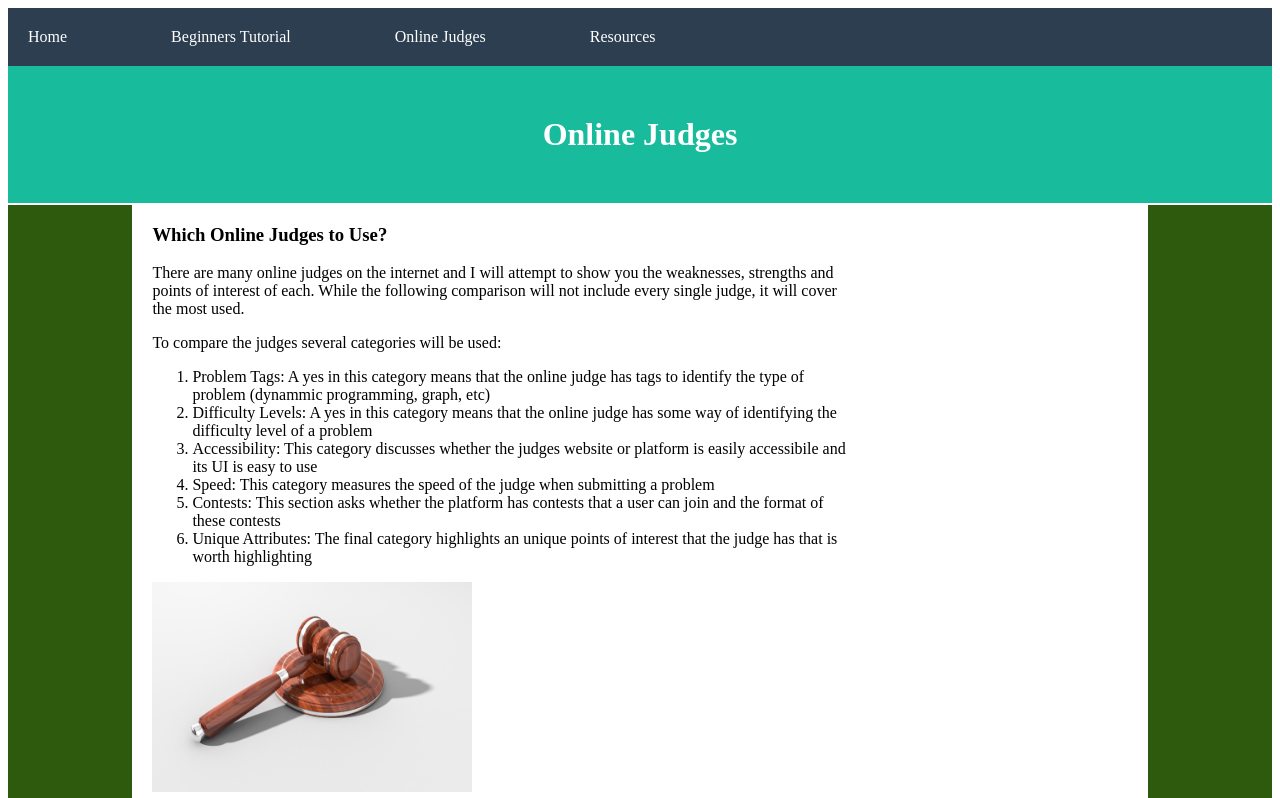
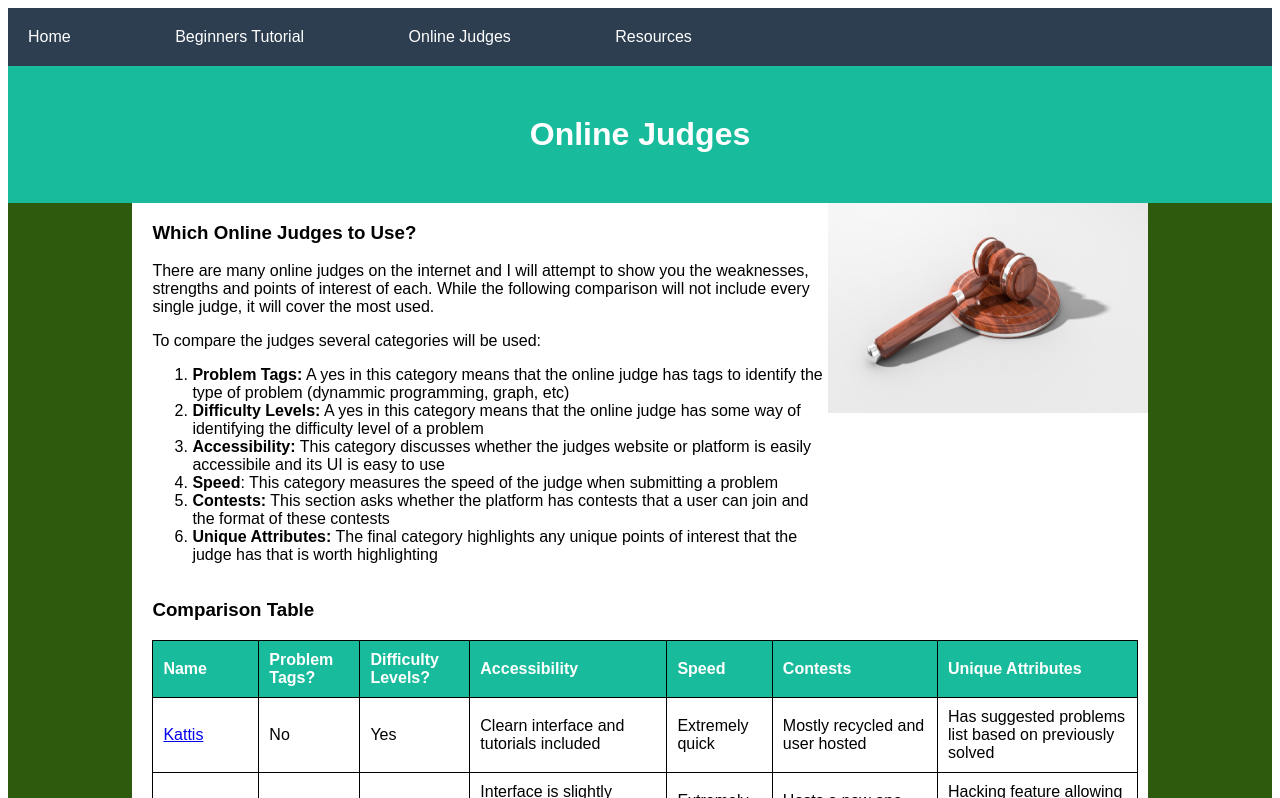
Before and after one commit to shaheedebrahim/sengAssignments, a plain HTML site: page Assignment1/onlineJudges.html in a window 1280 px wide. Shown: the top 798 px of the page. Drawn offline with Linux system fonts and the light colour scheme.

Commit message:
Minor finishing tweaks

```diff
--- a/Assignment1/onlineJudges.html
+++ b/Assignment1/onlineJudges.html
@@ -1,5 +1,5 @@
 <!doctype html>
-
+<!-- Shaheed Ebrahim -->
 <html>
 
 <head>
@@ -11,7 +11,7 @@
     <div class="navbar">
         <a href="index.html"> Home</a>
         <a href="beginnersTutorial.html"> Beginners Tutorial</a>
-        <a href="#onlineJudges"> Online Judges</a>
+        <a href="onlineJudges.html"> Online Judges</a>
         <a href="resources.html"> Resources</a>
     </div>
 
@@ -31,22 +31,22 @@
                         </p>
                         <p> To compare the judges several categories will be used:  </p>
                         <ol>
-                            <li> Problem Tags: A yes in this category means that the online judge
+                            <li> <b>Problem Tags:</b> A yes in this category means that the online judge
                                 has tags to identify the type of problem (dynammic programming, graph, etc)
                             </li>
-                            <li> Difficulty Levels: A yes in this category means that the online
+                            <li> <b>Difficulty Levels:</b> A yes in this category means that the online
                                 judge has some way of identifying the difficulty level of a problem
                             </li>
-                            <li>Accessibility: This category discusses whether the judges website
+                            <li><b>Accessibility:</b> This category discusses whether the judges website
                                 or platform is easily accessibile and its UI is easy to use
                             </li>
-                            <li> Speed: This category measures the speed of the judge when
+                            <li><b>Speed</b>: This category measures the speed of the judge when
                                 submitting a problem
                             </li>
-                            <li> Contests: This section asks whether the platform has contests
+                            <li><b>Contests:</b> This section asks whether the platform has contests
                                 that a user can join and the format of these contests
                             </li>
-                            <li> Unique Attributes: The final category highlights an unique points of
+                            <li> <b>Unique Attributes:</b> The final category highlights any unique points of
                                 interest that the judge has that is worth highlighting
                             </li>
                         </ol>
--- a/Assignment1/style.css
+++ b/Assignment1/style.css
@@ -1,9 +1,10 @@
+/* Shaheed Ebrahim */
 #intro-header{
     background-color: #18bc9c;
     text-align: center;
     padding: 20px;
     margin-top: 0px;
-    margin-bottom: 2px;
+    margin-bottom: 0px;
     color: white;
     padding-top: 50px;
     padding-bottom: 50px;
@@ -24,8 +25,8 @@
     color: white;
     background-size: 100%;
     font-size: 350%;
-    margin-top: 5px;
-    margin-bottom: 5px;
+    margin-top: 0px;
+    margin-bottom: 0px;
 
 }
 
@@ -40,13 +41,12 @@
 }
 
 .navbar a:hover{
-    color: #18bc9c;
+    text-decoration: underline;
 }
 
 .main-content .information .side-by-side-elements{
     display: flex;
     flex-direction: row;
-    flex-wrap: wrap;
 }
 
 .main-content .information .side-by-side-elements .left-side{
@@ -87,3 +87,6 @@
     background-color: #18bc9c;
     color: white;
 }
+body{
+    font-family: Arial, Helvetica, sans-serif;
+}
```
Also changed, not shown: Assignment1/beginnersTutorial.html (+2 -2 lines), Assignment1/index.html (+3 -8 lines), Assignment1/resources.html (+1 -6 lines), Assignment1/images/comp_programming.png (deleted), 2 other files.
